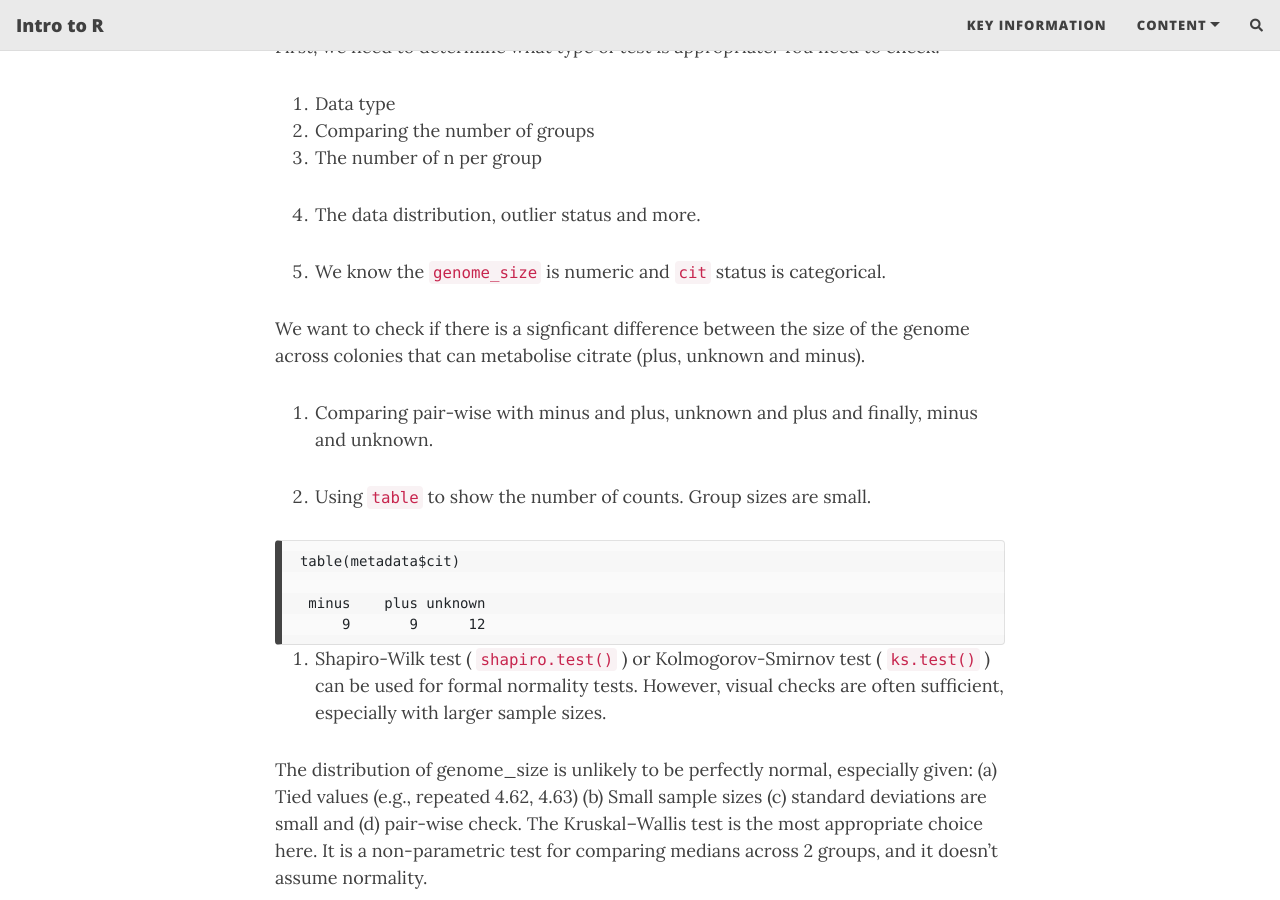
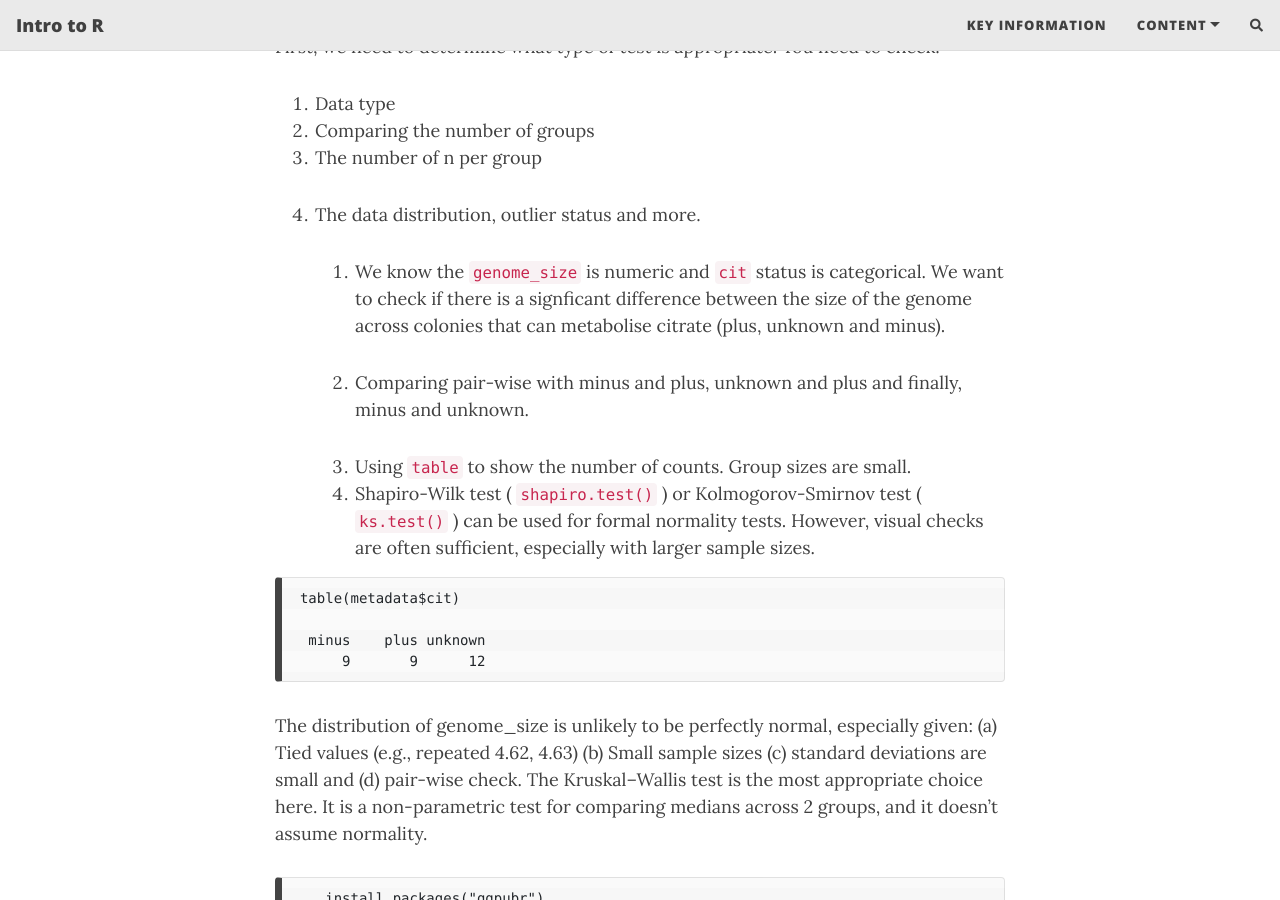
Before and after one commit to theheking/intro-to-r, a Jekyll site: the page built from content/6_datavisualisation.md, in a window 1280 px wide and 900 px high, scrolled down 7882 px. Built offline with Jekyll 4.4.1, drawn with Linux system fonts in a browser that asks for light colours; nearby versions of some CDN libraries; comment, search, counter and statistics services are not loaded; some of the changed lines change nothing that is shown.

Commit message:
Update 6_datavisualisation.md

````diff
--- a/content/6_datavisualisation.md
+++ b/content/6_datavisualisation.md
@@ -251,13 +251,14 @@ First, we need to determine what type of test is appropriate. You need to check:
 
 
 
-1. We know the `genome_size` is numeric and `cit` status is categorical.
 
-We want to check if there is a signficant difference between the size of the genome across colonies that can metabolise citrate (plus, unknown and minus).
 
-2. Comparing pair-wise with minus and plus, unknown and plus and finally, minus and unknown.
+    1. We know the `genome_size` is numeric and `cit` status is categorical. We want to check if there is a signficant difference between the size of the genome across colonies that can metabolise citrate (plus, unknown and minus).
 
-3. Using `table` to show the number of counts. Group sizes are small.
+    2. Comparing pair-wise with minus and plus, unknown and plus and finally, minus and unknown.
+
+    3. Using `table` to show the number of counts. Group sizes are small.
+    4. Shapiro-Wilk test ( `shapiro.test()` ) or Kolmogorov-Smirnov test ( `ks.test()` ) can be used for formal normality tests. However, visual checks are often sufficient, especially with larger sample sizes.
 
 ```
  table(metadata$cit)
@@ -266,12 +267,8 @@ We want to check if there is a signficant difference between the size of the gen
       9       9      12
 ```
 
-4. Shapiro-Wilk test ( `shapiro.test()` ) or Kolmogorov-Smirnov test ( `ks.test()` ) can be used for formal normality tests. However, visual checks are often sufficient, especially with larger sample sizes.
 
 The distribution of genome_size is unlikely to be perfectly normal, especially given: (a) Tied values (e.g., repeated 4.62, 4.63) (b) Small sample sizes (c) standard deviations are small and (d) pair-wise check. The Kruskal–Wallis test is the most appropriate choice here. It is a non-parametric test for comparing medians across 2 groups, and it doesn’t assume normality.
-
-
-
 
 ```
     install.packages("ggpubr")
````
